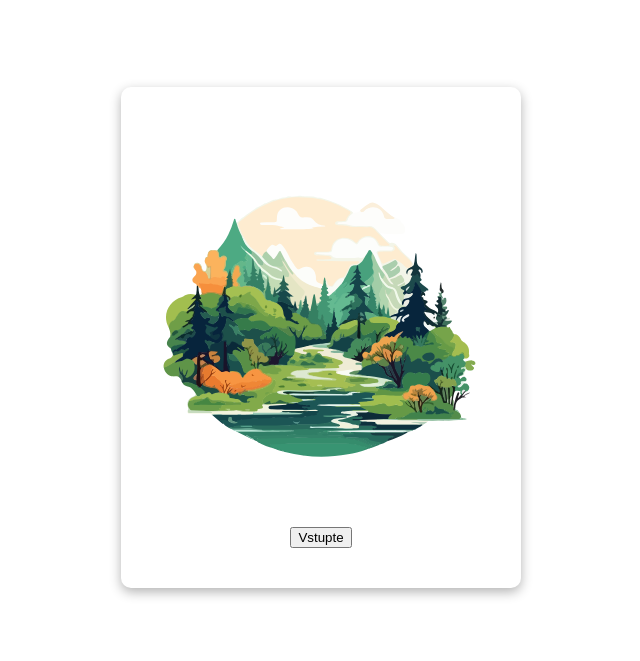
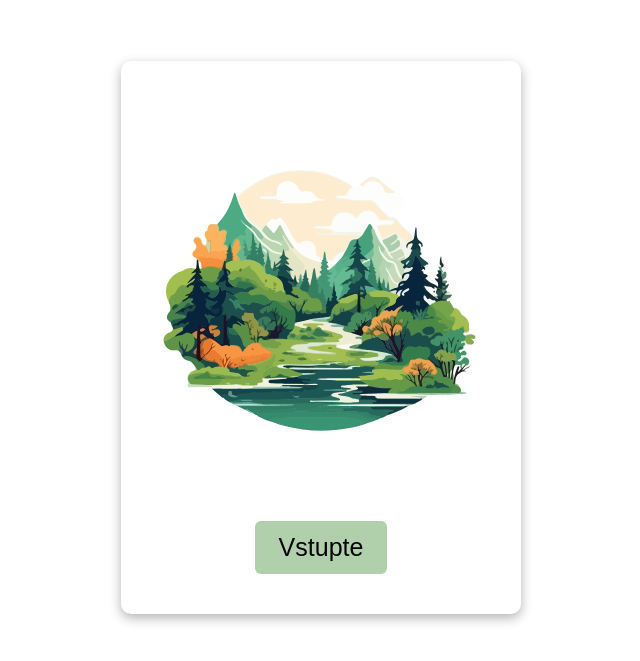
Before and after one commit to LunerovaT/projekt-zahrada-nalad, a React (Vite) app: page / in a window 1280 px wide. Shown: the part 127-788 px from the top of the page, without its empty margins (319-959 px from the left). Built offline with nearby package versions, Linux system fonts and the light colour scheme.

Commit message:
homepage_button

```diff
--- a/src/global.css
+++ b/src/global.css
@@ -6,6 +6,12 @@
 
 html {
   font-family: 'Syne';
+  height: 100vh;
+}
+
+.container {
+  height: 100%;
+
 }
 
 .page-wrapper {
@@ -13,7 +19,6 @@ html {
   display: flex;
   justify-content: center;
   align-items: center;
-  padding: 20px;
 }
 
 .block {
--- a/src/pages/HomePage/style.css
+++ b/src/pages/HomePage/style.css
@@ -10,3 +10,14 @@ header {
   height: auto;
   display: block;
 }
+
+.homepage_button_vstupte {
+  background-color: #b0d0ab;
+  color: black;
+  padding: 12px 24px;
+  border: none;
+  border-radius: 6px;
+  font-size: 25px;
+  cursor: pointer;
+  margin-top: 20px;
+}
```
